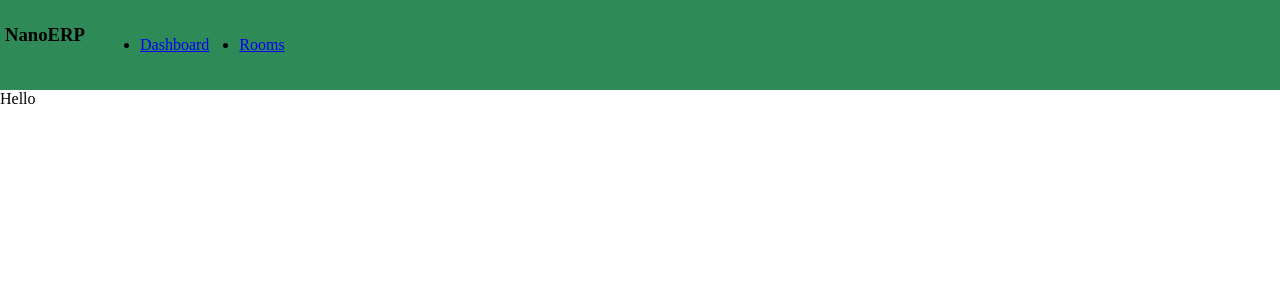
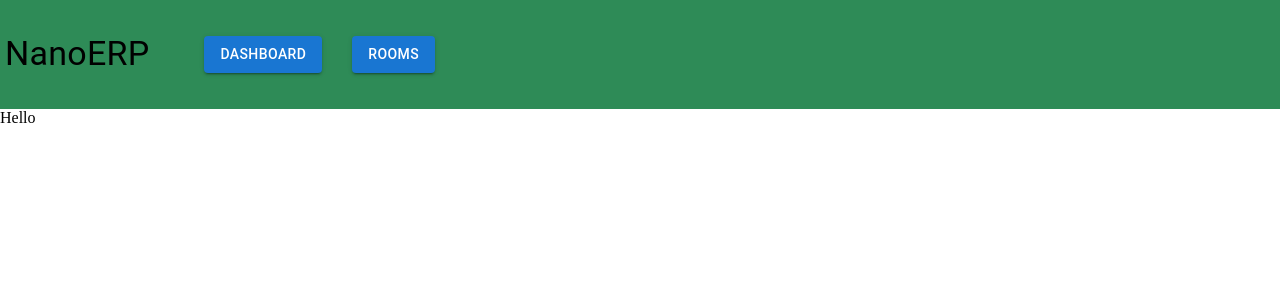
Before and after one commit to greyscrippt/pancakes-erp, a React (Vite) app: page / in a window 1280 px wide. Shown: the top 300 px of the page. Built offline with nearby package versions, Linux system fonts and the light colour scheme.

Commit message:
Styled navbar links as buttons

```diff
--- a/src/App.tsx
+++ b/src/App.tsx
@@ -1,22 +1,31 @@
 import { Outlet } from "react-router-dom";
 import "./styles.css";
 import { Link } from "react-router-dom";
-import { useState } from "react";
+import Typography from "@mui/material/Typography";
+import Button from "@mui/material/Button";
 
 function App() {
   return (
     <div>
       <nav className="navbar">
-        <h3>
+        <Typography variant="h4" sx={{ alignSelf: "center" }}>
           NanoERP
-        </h3>
+        </Typography>
 
         <ul className="navbar-links">
           <li>
-            <Link to="/">Dashboard</Link>
+            <Link className="navbar-link" to="/">
+              <Button variant="contained">
+                Dashboard
+              </Button>
+            </Link>
           </li>
           <li>
-            <Link to="/rooms">Rooms</Link>
+            <Link className="navbar-link" to="/rooms">
+              <Button variant="contained">
+                Rooms
+              </Button>
+            </Link>
           </li>
         </ul>
       </nav>
--- a/src/styles.css
+++ b/src/styles.css
@@ -22,8 +22,14 @@ body {
     display: flex;
 }
 
+.navbar-link {
+    text-decoration: none;
+    color: black;
+}
+
 .navbar-links li {
     margin: 15px;
+    list-style-type: none;
 }
 
 .page-head {
```
